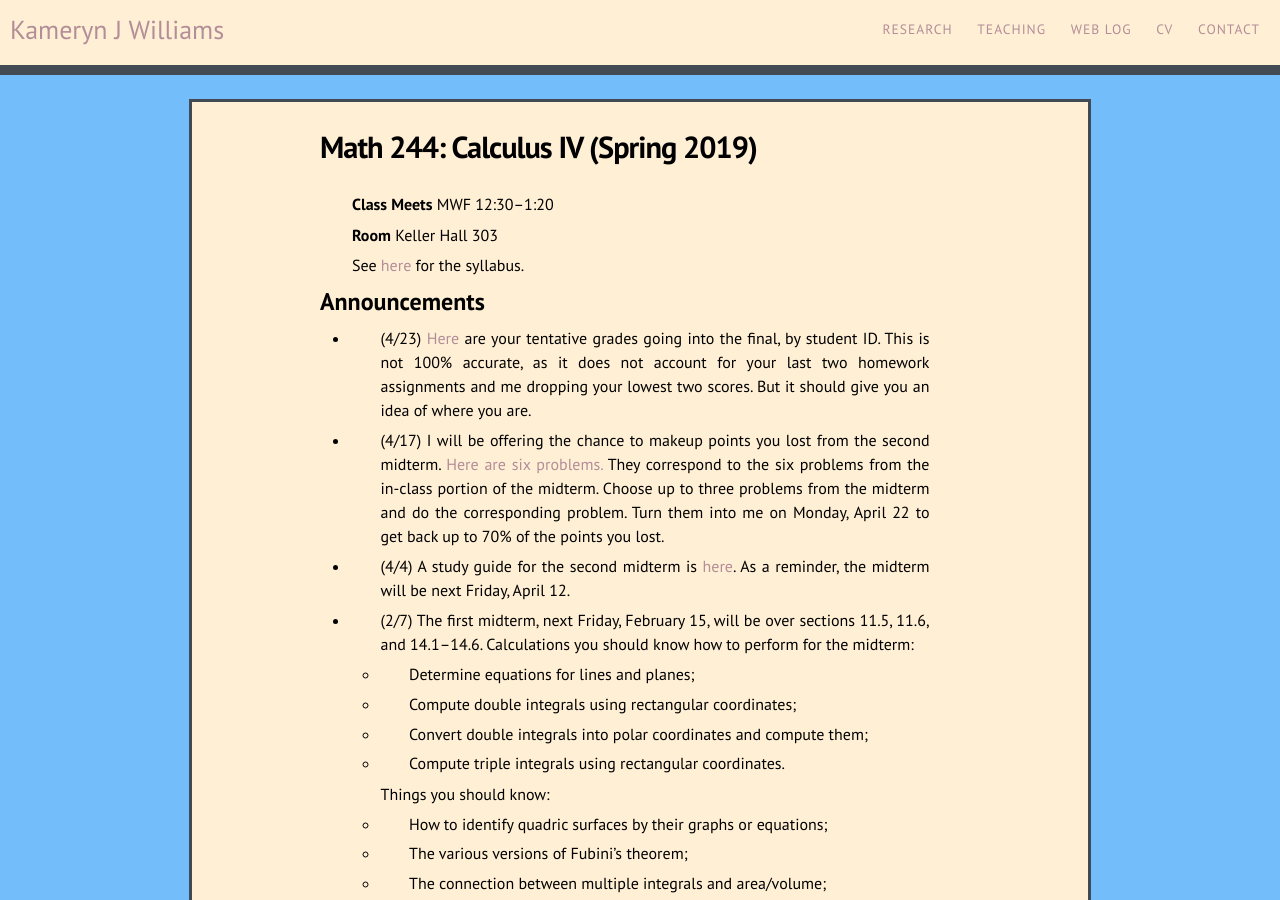
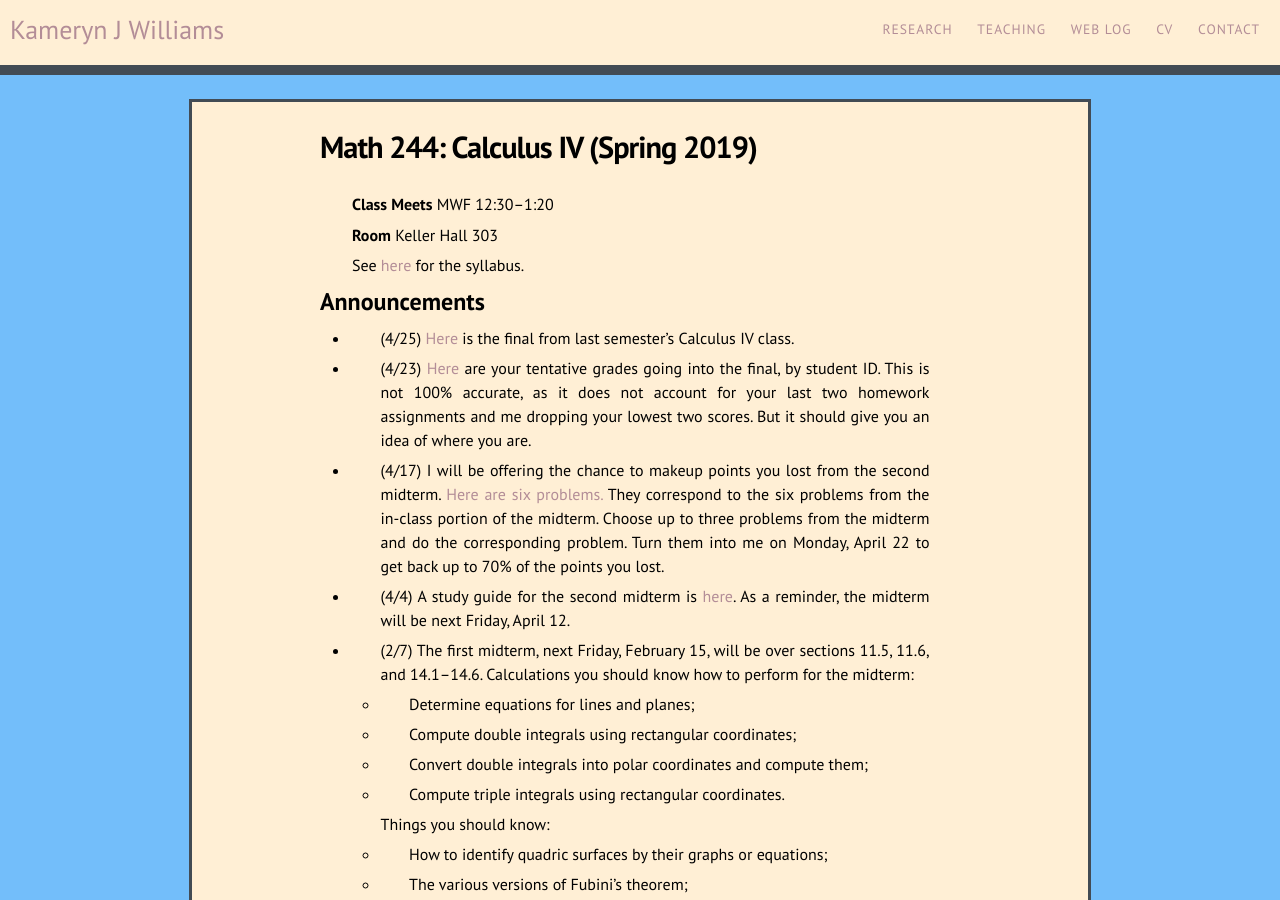
Before and after one commit to kamerynjw/kamerynjw.github.io, a Jekyll site: the page built from teaching/2019/math244.md, in a window 1280 px wide and 900 px high. Built offline with Jekyll 4.4.1, drawn with Linux system fonts in a browser that asks for light colours; nearby versions of some CDN libraries; formulas are drawn with MathJax 3.

Commit message:
added old final

```diff
--- a/teaching/2019/math244.md
+++ b/teaching/2019/math244.md
@@ -12,6 +12,8 @@ See [here]({{ page.url }}syllabus) for the syllabus.
 
 Announcements
 -------------
+
+* (4/25) [Here]({{ page.url }}math244-final-fall18.pdf) is the final from last semester's Calculus IV class.
 
 * (4/23) [Here]({{ page.url }}pre-final-grades.pdf) are your tentative grades going into the final, by student ID. This is not 100% accurate, as it does not account for your last two homework assignments and me dropping your lowest two scores. But it should give you an idea of where you are.
 
```
Also changed, not shown: 1 other file.
